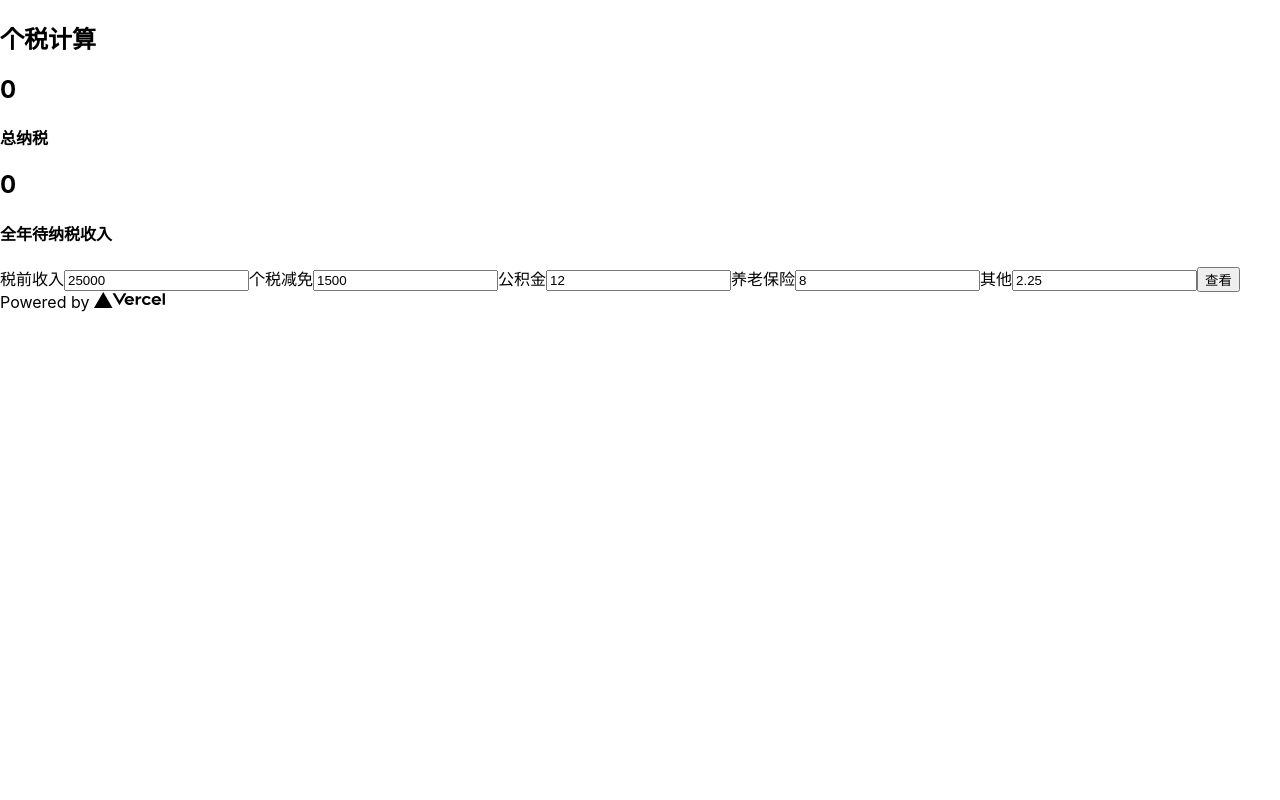
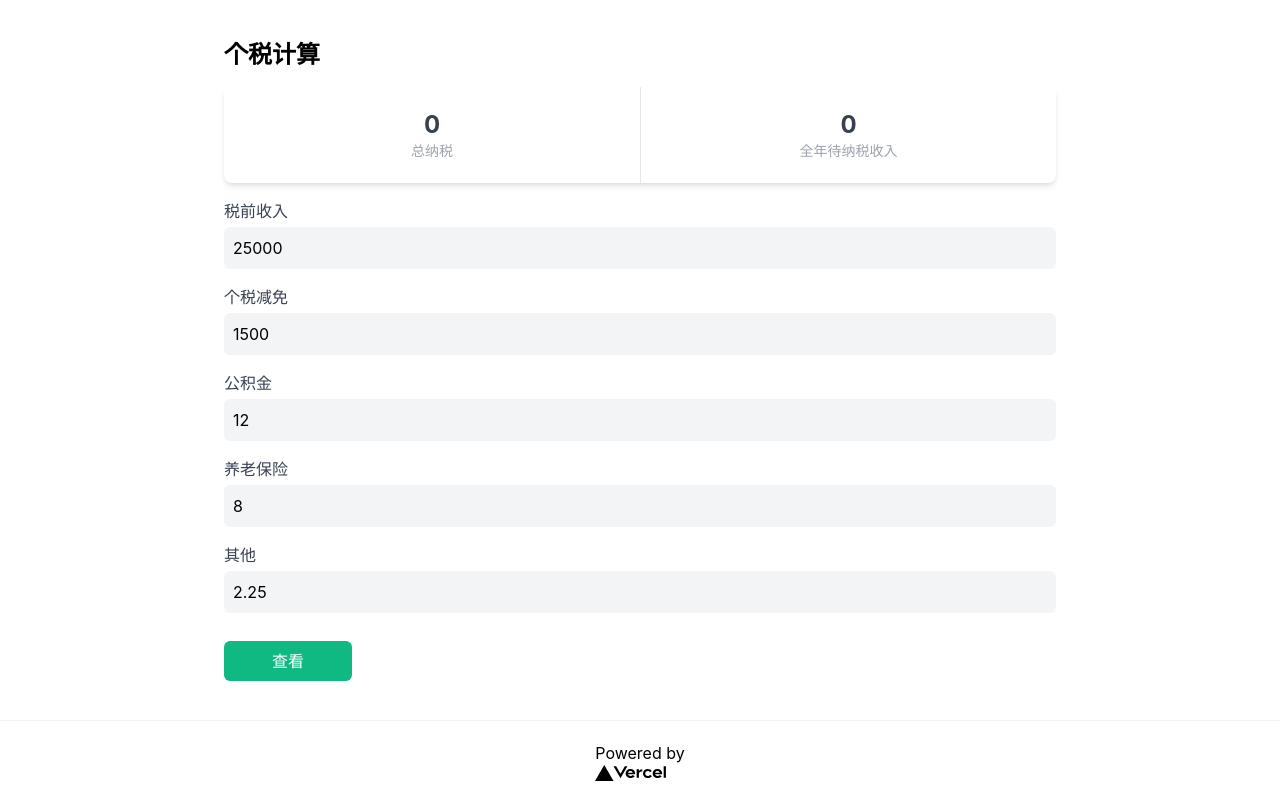
Before and after one commit to thoamsy/tax-comp, a Next.js app: page / in a window 1280 px wide. Built offline with nearby package versions, Linux system fonts and the light colour scheme.

Commit message:
fix: 尝试修改 tailwindcss 的 purge 逻辑

```diff
--- a/pages/_app.js
+++ b/pages/_app.js
@@ -1,4 +1,3 @@
-import 'tailwindcss/tailwind.css';
 import '../styles/globals.css';
 
 function MyApp({ Component, pageProps }) {
--- a/pages/index.js
+++ b/pages/index.js
@@ -11,10 +11,7 @@ export default function Home() {
         <meta name="color-scheme" content="dark light" />
       </Head>
 
-      <main
-        style={{ flex: 1 }}
-        className="py-4 flex items-center justify-center flex-1"
-      >
+      <main className="py-4 flex items-center justify-center flex-1">
         <Form />
       </main>
 
```
Also changed, not shown: styles/globals.css (+7 -0 lines).
